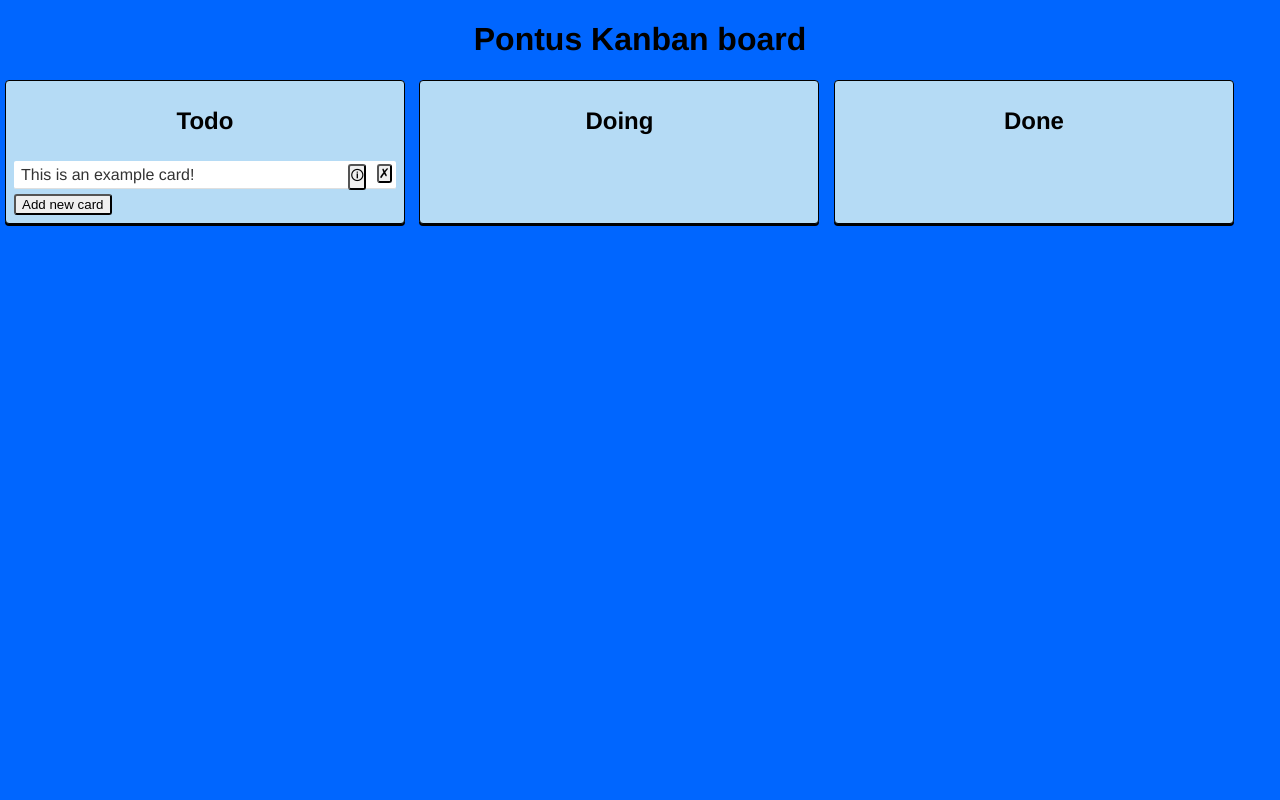
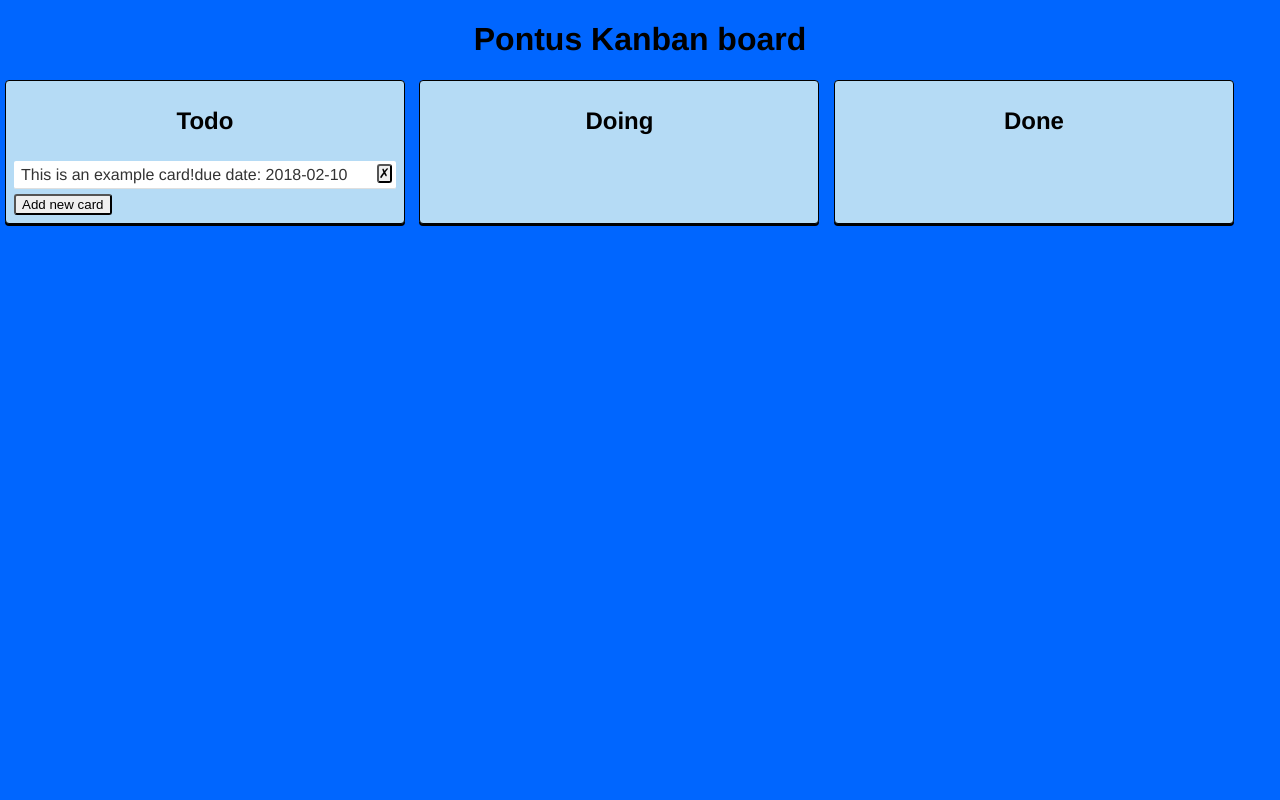
Before and after one commit to chas-academy/07-trello-clone-PontusSarland88, a plain HTML site: page index.html in a window 1280 px wide. Shown: the top 800 px of the page. Drawn offline with nearby package versions, Linux system fonts and the light colour scheme.

```diff
--- a/app.js
+++ b/app.js
@@ -35,7 +35,6 @@ $(function () {
                     var newCard = `<li class="card">
                     <span class="card-title">${cardText[0].value} | </span>
                     <span class="date-title"> due date:  ${date}</span>
-                    <button class="button cardInfo">&#128712;</button>
                     <button class="button delete">&#10007;</button>
                     </li>`;
                     $(defaultThis).closest('.add-new-card').before(newCard);
@@ -54,10 +53,6 @@ $(function () {
             color: "#ffffff",
             width: 500
         }, 1000);
-    });
-    $('body').on('click', '.list-cards .card .cardInfo', function () {
-        var dialogOverlay = openDialog();
-
     });
 
     function openDialog() {
--- a/index.html
+++ b/index.html
@@ -51,7 +51,7 @@
                 <ul class="list-cards">
                     <li class="card">
                         <span class="card-title">This is an example card!</span>
-                        <button class="button cardInfo">&#128712;</button>
+                        <span class="date-title"> due date: 2018-02-10</span>
                         <button class="button delete">&#10007;</button>
                     </li>
                     <li class="add-new-card">
--- a/style.css
+++ b/style.css
@@ -85,12 +85,6 @@ header h1 {
     right: 4px;
     padding: 0px
 }
-.card .cardInfo {
-    position: absolute;
-    top: 3px;
-    right: 30px;
-    padding: 0px
-}
 
 ul {
     list-style: none;
```
